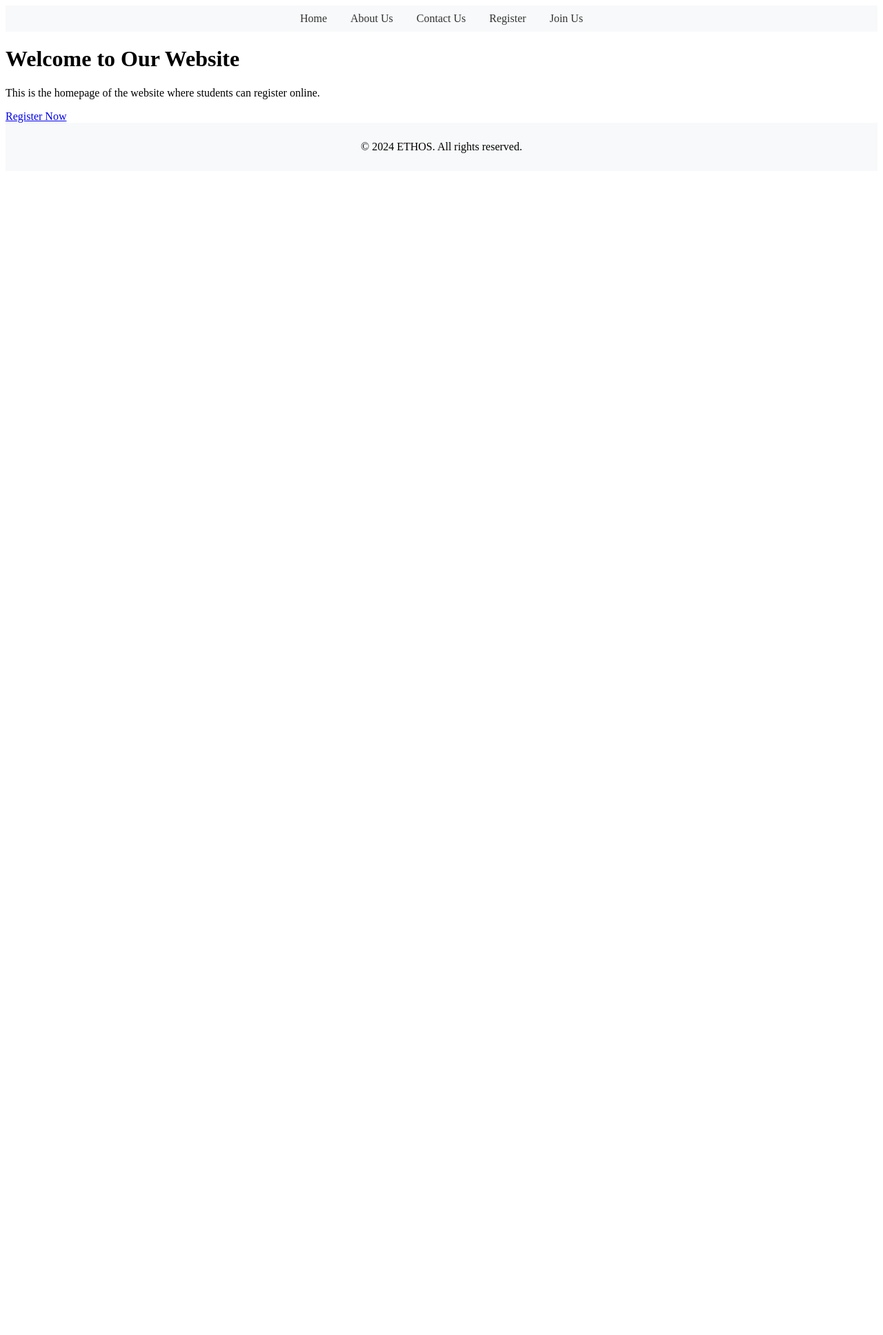
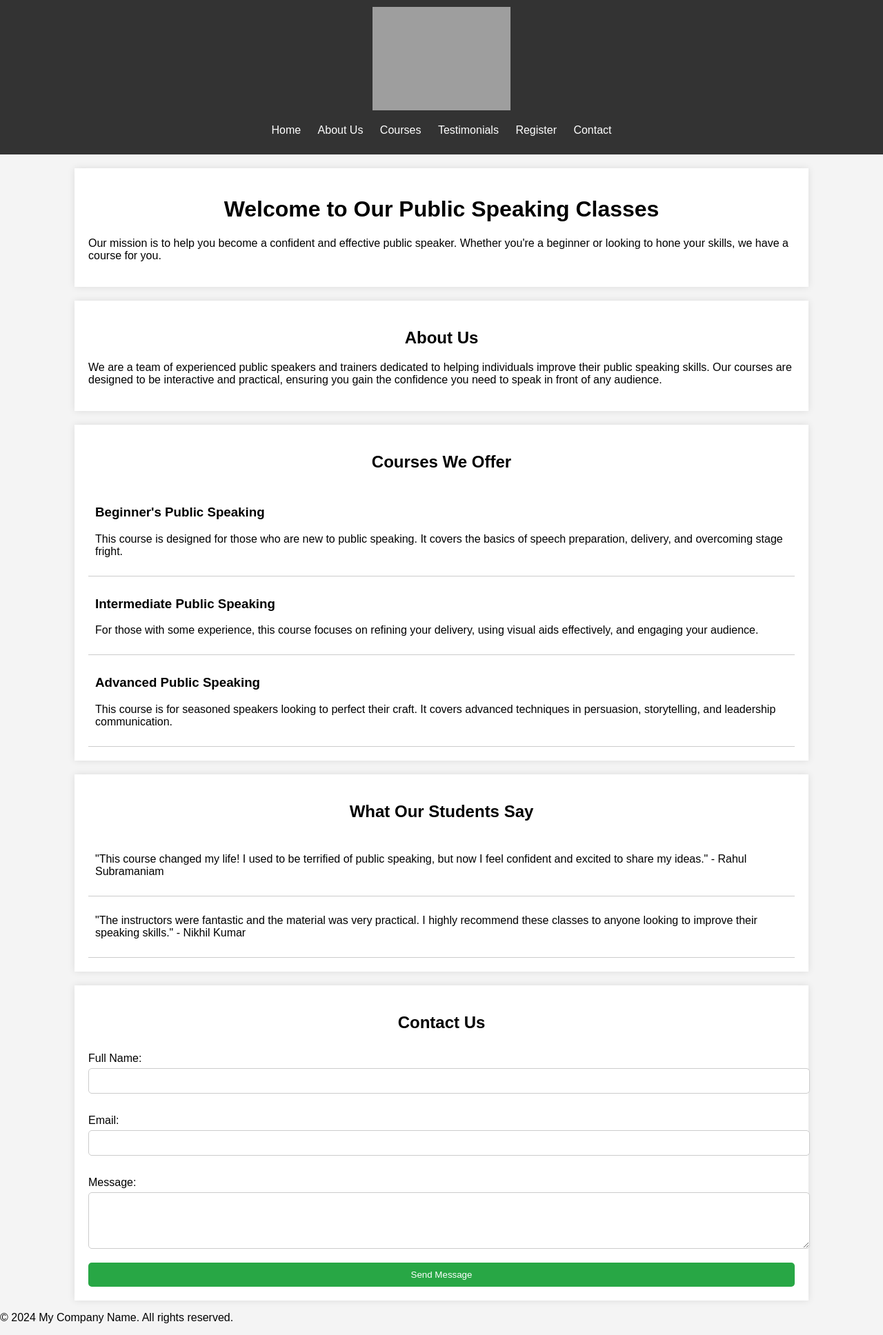
Before and after one commit to AnanthJaeger401/Projects, a Django app: page / in a window 1280 px wide. Shown: the whole page at 69% size. Before the commit the page ends 222 px from the top, so only its background shows below. Run offline with Django 5.2, Linux system fonts and the light colour scheme; grey boxes are pictures that could not be loaded.

Commit message:
Trying to Commit to GitHub

```diff
--- a/ETHOS/myproject/myproject/settings.py
+++ b/ETHOS/myproject/myproject/settings.py
@@ -117,7 +117,8 @@ USE_TZ = True
 # Static files (CSS, JavaScript, Images)
 # https://docs.djangoproject.com/en/5.0/howto/static-files/
 
-STATIC_URL = 'static/'
+STATIC_URL = '/static/'
+STATICFILES_DIRS = [BASE_DIR / "static",]
 
 # Default primary key field type
 # https://docs.djangoproject.com/en/5.0/ref/settings/#default-auto-field
--- a/ETHOS/myproject/myproject/urls.py
+++ b/ETHOS/myproject/myproject/urls.py
@@ -23,4 +23,5 @@ urlpatterns = [
     path('', views.homepage, name='homepage'),
     path('register/', views.register, name='register'),
     path('register/success/', views.register_success, name='register_success'),
+    path('contact/', views.contact_view, name='contact'),
 ]
--- a/ETHOS/myproject/templates/base.html
+++ b/ETHOS/myproject/templates/base.html
@@ -1,29 +1,111 @@
 <!DOCTYPE html>
-<html>
+<html lang="en">
 <head>
-    <title>{% block title %}My Website{% endblock %}</title>
+    {% load static %}
+    <meta charset="UTF-8">
+    <meta name="viewport" content="width=device-width, initial-scale=1.0">
+    <title>{% block title %}ETHOS{% endblock %}</title>
     <style>
-        /* Add some basic styling for header and footer */
-        header, footer {
-            background-color: #f8f9fa;
-            padding: 10px;
+        body {
+            font-family: Arial, sans-serif;
+            margin: 0;
+            padding: 0;
+            background-color: #f4f4f4;
+        }
+
+        header {
+            background-color: #333;
+            color: #fff;
+            padding: 10px 0;
             text-align: center;
         }
-        nav a {
-            margin: 0 15px;
+
+        nav ul {
+            list-style: none;
+            padding: 0;
+        }
+
+        nav ul li {
+            display: inline;
+            margin: 0 10px;
+        }
+
+        nav ul li a {
+            color: #fff;
             text-decoration: none;
-            color: #333;
+        }
+
+        .container {
+            width: 80%;
+            margin: 0 auto;
+            padding: 20px;
+            background-color: #fff;
+            box-shadow: 0 0 10px rgba(0, 0, 0, 0.1);
+            margin-top: 20px;
+        }
+
+        h1,
+        h2 {
+            text-align: center;
+        }
+
+        .course-list,
+        .testimonial-list {
+            display: flex;
+            flex-direction: column;
+        }
+
+        .course,
+        .testimonial {
+            padding: 10px;
+            border-bottom: 1px solid #ccc;
+        }
+
+        form {
+            display: flex;
+            flex-direction: column;
+        }
+
+        label {
+            margin: 10px 0 5px;
+        }
+
+        input,
+        textarea,
+        select {
+            padding: 10px;
+            margin-bottom: 20px;
+            border: 1px solid #ccc;
+            border-radius: 5px;
+            width: 100%;
+        }
+
+        button {
+            padding: 10px;
+            border: none;
+            background-color: #28a745;
+            color: #fff;
+            border-radius: 5px;
+            cursor: pointer;
+        }
+
+        button:hover {
+            background-color: #218838;
         }
     </style>
 </head>
 <body>
     <header>
+        <img src="{% static 'ethos/ethos.png' %}" width="200">
         <nav>
-            <a href="{% url 'homepage' %}">Home</a>
-            <a href="#">About Us</a>
-            <a href="#">Contact Us</a>
-            <a href="{% url 'register' %}">Register</a>
-            <a href="#">Join Us</a>
+            <ul>
+                <li><a href="{% url 'homepage' %}">Home</a></li>
+                <li><a href="#about">About Us</a></li>
+                <li><a href="#courses">Courses</a></li>
+                <li><a href="#testimonials">Testimonials</a></li>
+                <li><a href="{% url 'register' %}">Register</a></li>
+                <li><a href="{% url 'contact' %}">Contact</a></li>
+            </ul>
         </nav>
     </header>
 
@@ -32,7 +114,15 @@
     </main>
 
     <footer>
-        <p>&copy; 2024 ETHOS. All rights reserved.</p>
+        <p>&copy; 2024 My Company Name. All rights reserved.</p>
     </footer>
+
+    <script>
+        // Contact form submission
+        document.getElementById('contactForm').addEventListener('submit', function (e) {
+            e.preventDefault();
+            alert('Thank you for contacting us. We will get back to you shortly!');
+        });
+    </script>
 </body>
 </html>
--- a/ETHOS/myproject/templates/homepage.html
+++ b/ETHOS/myproject/templates/homepage.html
@@ -1,9 +1,69 @@
 {% extends 'base.html' %}
 
-{% block title %}Homepage{% endblock %}
+{% block title %}Welcome to ETHOS{% endblock %}
 
 {% block content %}
-    <h1>Welcome to Our Website</h1>
-    <p>This is the homepage of the website where students can register online.</p>
-    <a href="{% url 'register' %}">Register Now</a>
+    <div class="container" id="home">
+        <h1>Welcome to Our Public Speaking Classes</h1>
+        <p>Our mission is to help you become a confident and effective public speaker. Whether you're a beginner or
+            looking to hone your skills, we have a course for you.</p>
+    </div>
+
+    <div class="container" id="about">
+        <h2>About Us</h2>
+        <p>We are a team of experienced public speakers and trainers dedicated to helping individuals improve their
+            public speaking skills. Our courses are designed to be interactive and practical, ensuring you gain the
+            confidence you need to speak in front of any audience.</p>
+    </div>
+
+    <div class="container" id="courses">
+        <h2>Courses We Offer</h2>
+        <div class="course-list">
+            <div class="course">
+                <h3>Beginner's Public Speaking</h3>
+                <p>This course is designed for those who are new to public speaking. It covers the basics of speech
+                    preparation, delivery, and overcoming stage fright.</p>
+            </div>
+            <div class="course">
+                <h3>Intermediate Public Speaking</h3>
+                <p>For those with some experience, this course focuses on refining your delivery, using visual aids
+                    effectively, and engaging your audience.</p>
+            </div>
+            <div class="course">
+                <h3>Advanced Public Speaking</h3>
+                <p>This course is for seasoned speakers looking to perfect their craft. It covers advanced techniques in
+                    persuasion, storytelling, and leadership communication.</p>
+            </div>
+        </div>
+    </div>
+
+    <div class="container" id="testimonials">
+        <h2>What Our Students Say</h2>
+        <div class="testimonial-list">
+            <div class="testimonial">
+                <p>"This course changed my life! I used to be terrified of public speaking, but now I feel confident and
+                    excited to share my ideas." - Rahul Subramaniam</p>
+            </div>
+            <div class="testimonial">
+                <p>"The instructors were fantastic and the material was very practical. I highly recommend these classes
+                    to anyone looking to improve their speaking skills." - Nikhil Kumar</p>
+            </div>
+        </div>
+    </div>
+
+    <div class="container" id="contact">
+        <h2>Contact Us</h2>
+        <form id="contactForm">
+            <label for="name">Full Name:</label>
+            <input type="text" id="name" name="name" required>
+
+            <label for="email">Email:</label>
+            <input type="email" id="email" name="email" required>
+
+            <label for="message">Message:</label>
+            <textarea id="message" name="message" rows="4" required></textarea>
+
+            <button type="submit">Send Message</button>
+        </form>
+    </div>
 {% endblock %}
--- a/ETHOS/myproject/websitepage/views.py
+++ b/ETHOS/myproject/websitepage/views.py
@@ -17,3 +17,16 @@ def register(request):
 
 def register_success(request):
     return render(request, 'register_success.html')
+from django.contrib import messages
+from .forms import ContactForm
+
+def contact_view(request):
+    if request.method == 'POST':
+        form = ContactForm(request.POST)
+        if form.is_valid():
+            form.save()
+            messages.success(request, 'Thank you for contacting us. We will get back to you shortly!')
+            return redirect('contact')
+    else:
+        form = ContactForm()
+    return render(request, 'contact.html', {'form': form})
```
Also changed, not shown: ETHOS/myproject/websitepage/forms.py (+7 -0 lines), ETHOS/myproject/websitepage/models.py (+10 -1 lines), ETHOS/EP/ethos.png (deleted), ETHOS/myproject/db.sqlite3.
